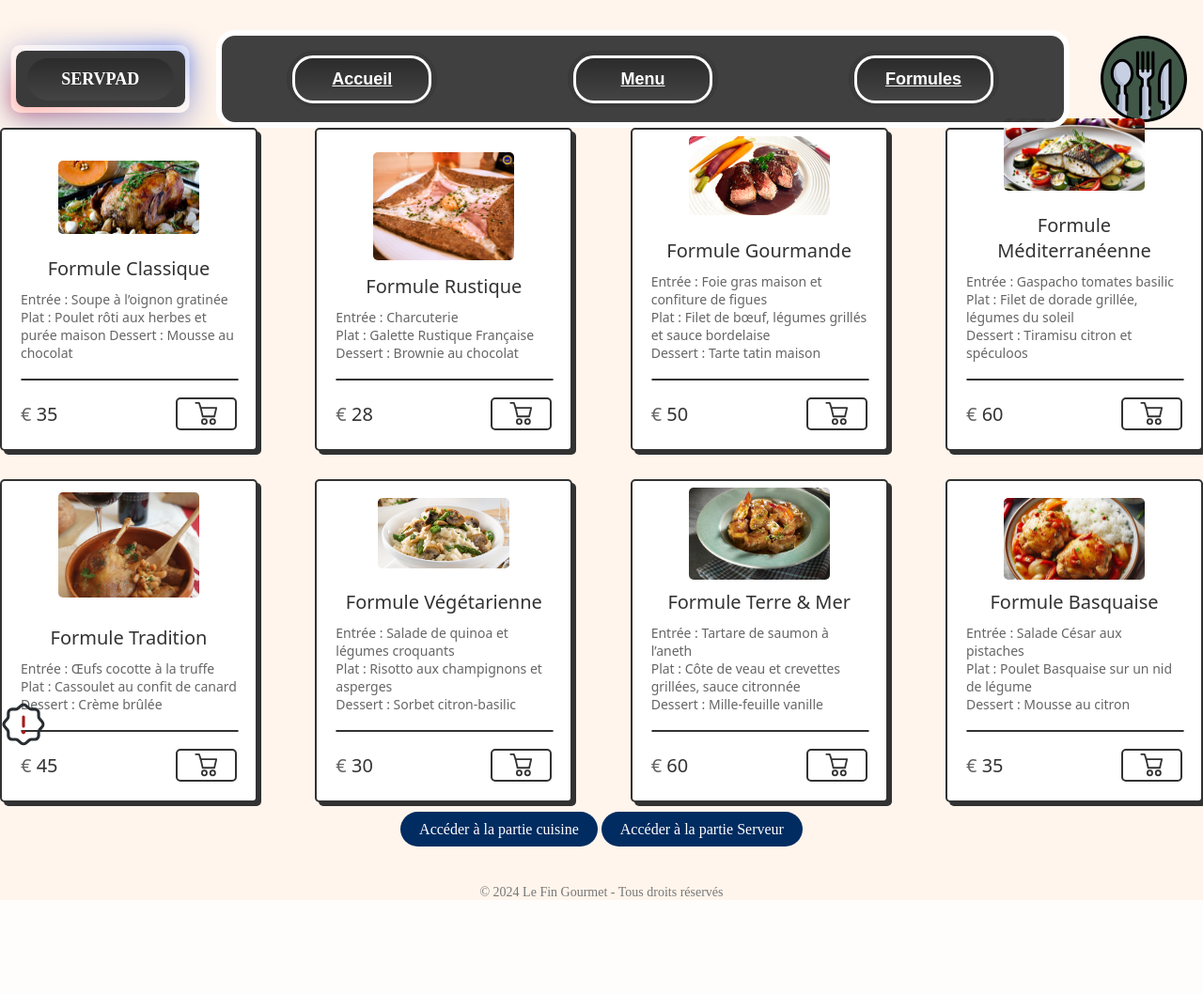
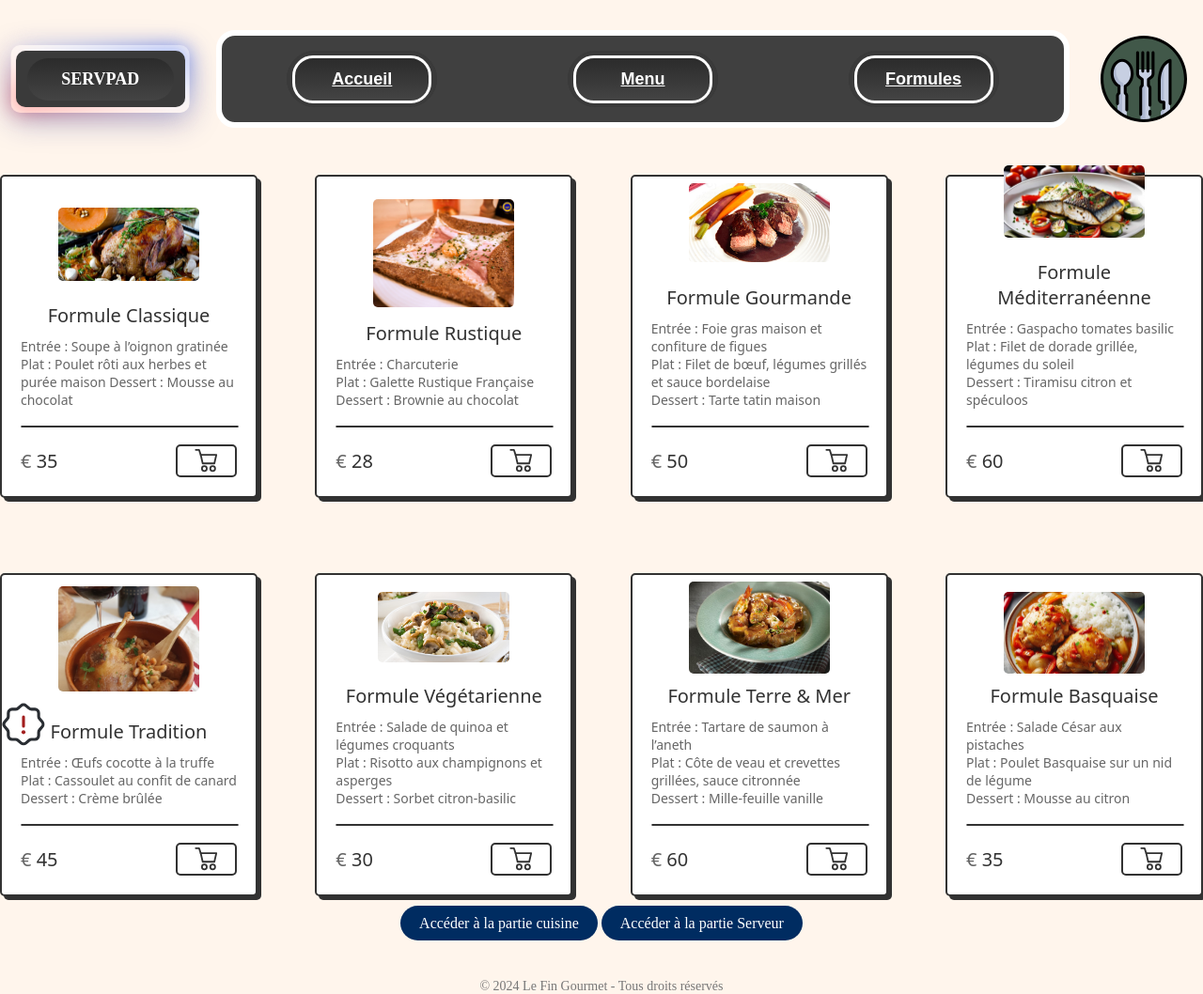
Before and after one commit to Servpad/servpad, a PHP site: page /formule/formules.html in a window 1280 px wide. Shown: the whole page at 94% size. Before the commit the page ends 958 px from the top, so only its background shows below. Run offline with PHP 8.4, Linux system fonts and the light colour scheme.

Commit message:
margin-top card

```diff
--- a/formule/style-formule.css
+++ b/formule/style-formule.css
@@ -161,6 +161,7 @@ then set the desired styles for .card-img. */
     padding: 20px;
     gap: 10px;
     font-family: system-ui, -apple-system, BlinkMacSystemFont, 'Segoe UI', Roboto, Oxygen, Ubuntu, Cantarell, 'Open Sans', 'Helvetica Neue', sans-serif;
+    margin-top: 50px
   }
 
   .card:last-child {
```
